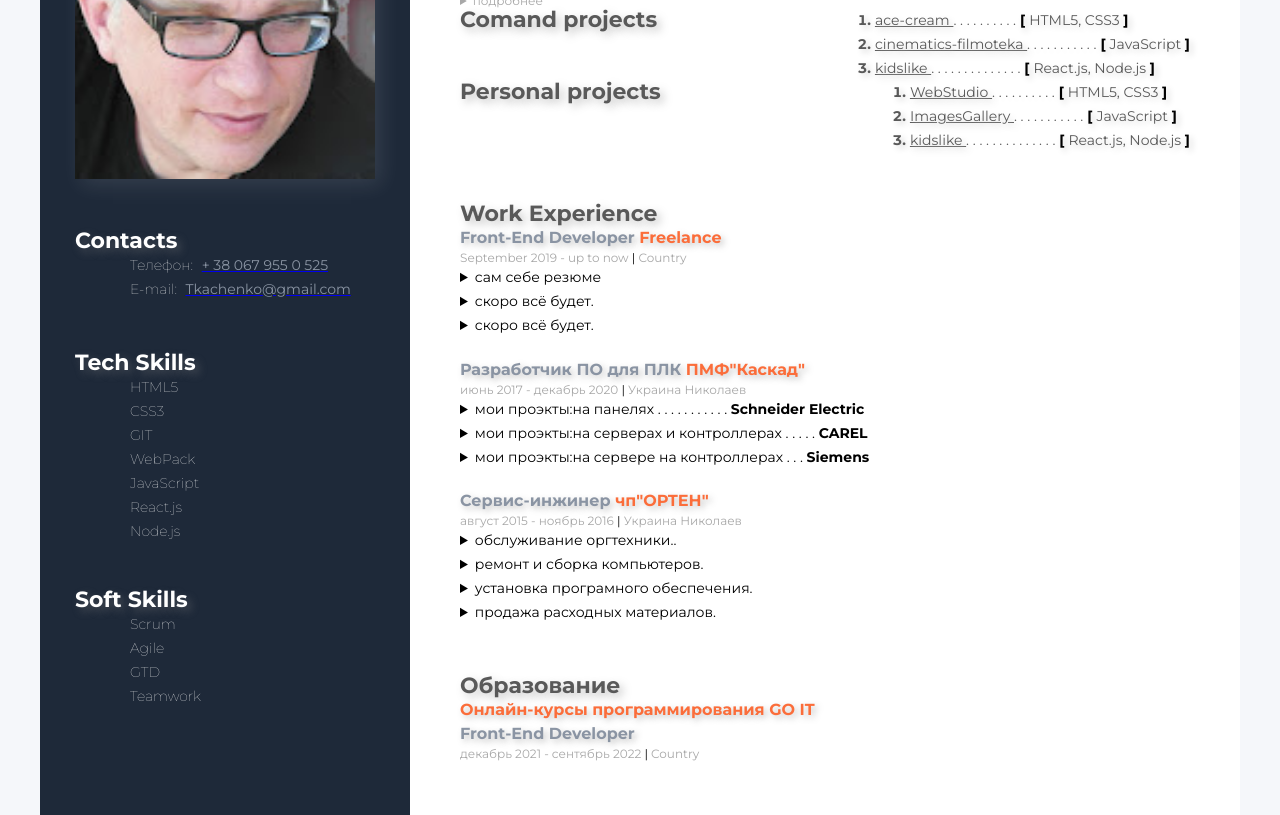
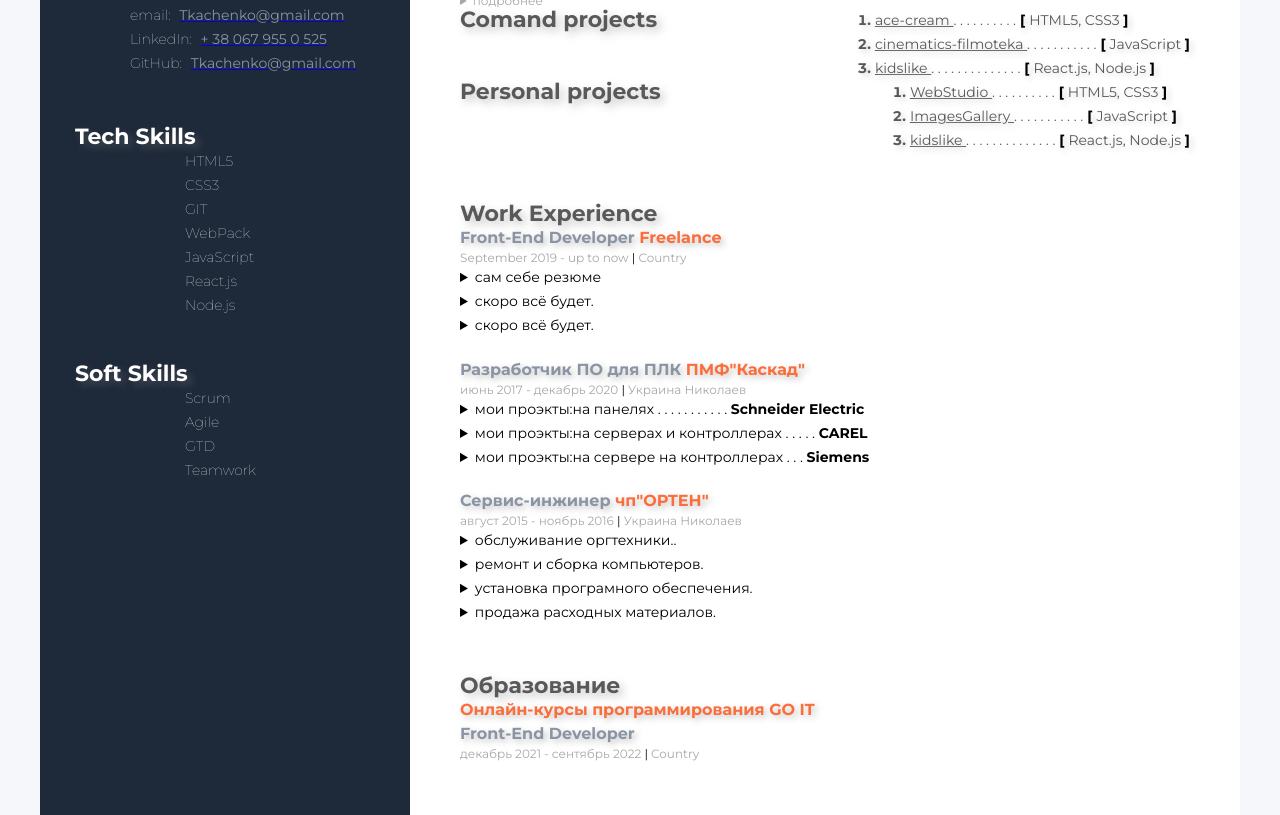
Before and after one commit to TkachAn/resume, a plain HTML site: page index.html in a window 1280 px wide. Shown: the part 194-1009 px from the top of the page. Drawn offline with Linux system fonts and the light colour scheme.

Commit message:
Update index.html

```diff
--- a/index.html
+++ b/index.html
@@ -19,20 +19,34 @@
       <main class="main_container">
         <!--left-section-->
         <aside class="left_section">
-          <img class="MY_img left_section-photo" src="img/MY.JPG" alt="MY" />
+          <div class="MY_img left_section-photo">
+            <img src="img/SAM_3271.jpg" alt="MY" />
+          </div>
           <!--Contacts_block -->
           <div class="Contacts_block">
             <h2 class="left_block_h2">Contacts</h2>
             <div>
-              <ul class="orange-punkt skills-text">
-                <li class="skills-text-tel">
-                  <span class="skills-text">Телефон:</span>
+              <ul class="skills-text">
+                <li class="skills-text-tel orange-punkt">
+                  <span class="skills-text">tel:</span>
                   <a href="tel:+380679550525">
                     <span class="set-link"> + 38 067 955 0 525</span>
                   </a>
                 </li>
-                <li class="skills-text-email">
-                  <span class="skills-text">E-mail:</span>
+                <li class="orange-punkt skills-text-email">
+                  <span class="skills-text">email:</span>
+                  <a href="mailto:4ndrey.tkachenko@gmail.com">
+                    <span class="set-link">Tkachenko@gmail.com</span>
+                  </a>
+                </li>
+                <li class="skills-text-tel orange-punkt">
+                  <span class="skills-text">LinkedIn:</span>
+                  <a href="tel:+380679550525">
+                    <span class="set-link"> + 38 067 955 0 525</span>
+                  </a>
+                </li>
+                <li class="orange-punkt skills-text-email">
+                  <span class="skills-text">GitHub:</span>
                   <a href="mailto:4ndrey.tkachenko@gmail.com">
                     <span class="set-link">Tkachenko@gmail.com</span>
                   </a>
@@ -44,23 +58,41 @@
           <div class="Tech_Skills_block">
             <h2 class="left_block_h2 darkBg">Tech Skills</h2>
             <ul class="orange-punkt">
-              <li><span class="skills-text">HTML5</span></li>
-              <li><span class="skills-text">CSS3</span></li>
-              <li><span class="skills-text">GIT</span></li>
-              <li><span class="skills-text">WebPack</span></li>
-              <li><span class="skills-text">JavaScript</span></li>
-              <li><span class="skills-text">React.js</span></li>
-              <li><span class="skills-text">Node.js</span></li>
+              <li class="orange-punkt">
+                <span class="skills-text">HTML5</span>
+              </li>
+              <li class="orange-punkt">
+                <span class="skills-text">CSS3</span>
+              </li>
+              <li class="orange-punkt"><span class="skills-text">GIT</span></li>
+              <li class="orange-punkt">
+                <span class="skills-text">WebPack</span>
+              </li>
+              <li class="orange-punkt">
+                <span class="skills-text">JavaScript</span>
+              </li>
+              <li class="orange-punkt">
+                <span class="skills-text">React.js</span>
+              </li>
+              <li class="orange-punkt">
+                <span class="skills-text">Node.js</span>
+              </li>
             </ul>
           </div>
           <!--Soft  Skills_block -->
           <div class="Soft_Skills_block">
             <h2 class="left_block_h2">Soft Skills</h2>
             <ul class="orange-punkt">
-              <li><span class="skills-text">Scrum</span></li>
-              <li><span class="skills-text">Agile</span></li>
-              <li><span class="skills-text">GTD</span></li>
-              <li><span class="skills-text">Teamwork</span></li>
+              <li class="orange-punkt">
+                <span class="skills-text">Scrum</span>
+              </li>
+              <li class="orange-punkt">
+                <span class="skills-text">Agile</span>
+              </li>
+              <li class="orange-punkt"><span class="skills-text">GTD</span></li>
+              <li class="orange-punkt">
+                <span class="skills-text">Teamwork</span>
+              </li>
             </ul>
           </div>
         </aside>
```
